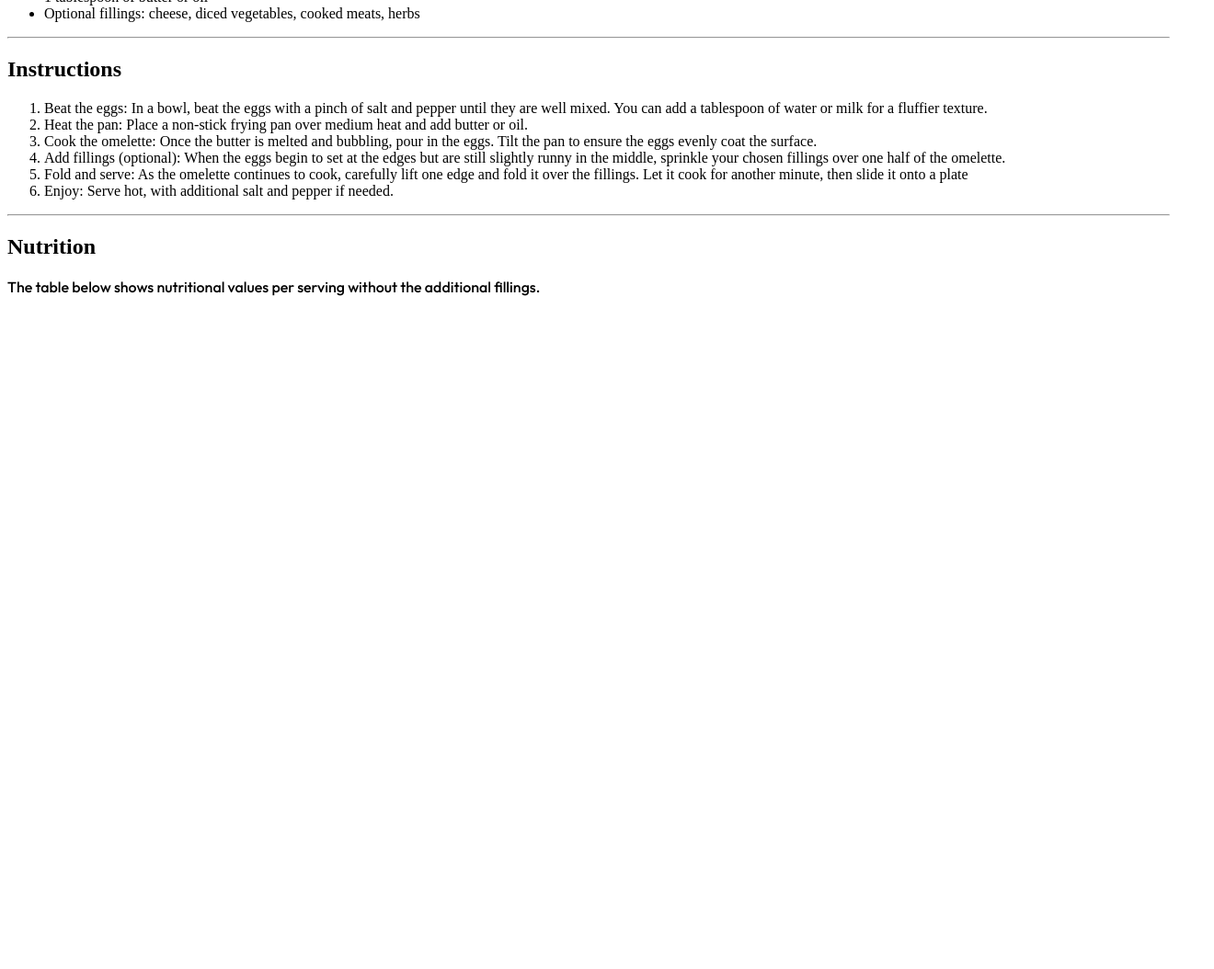
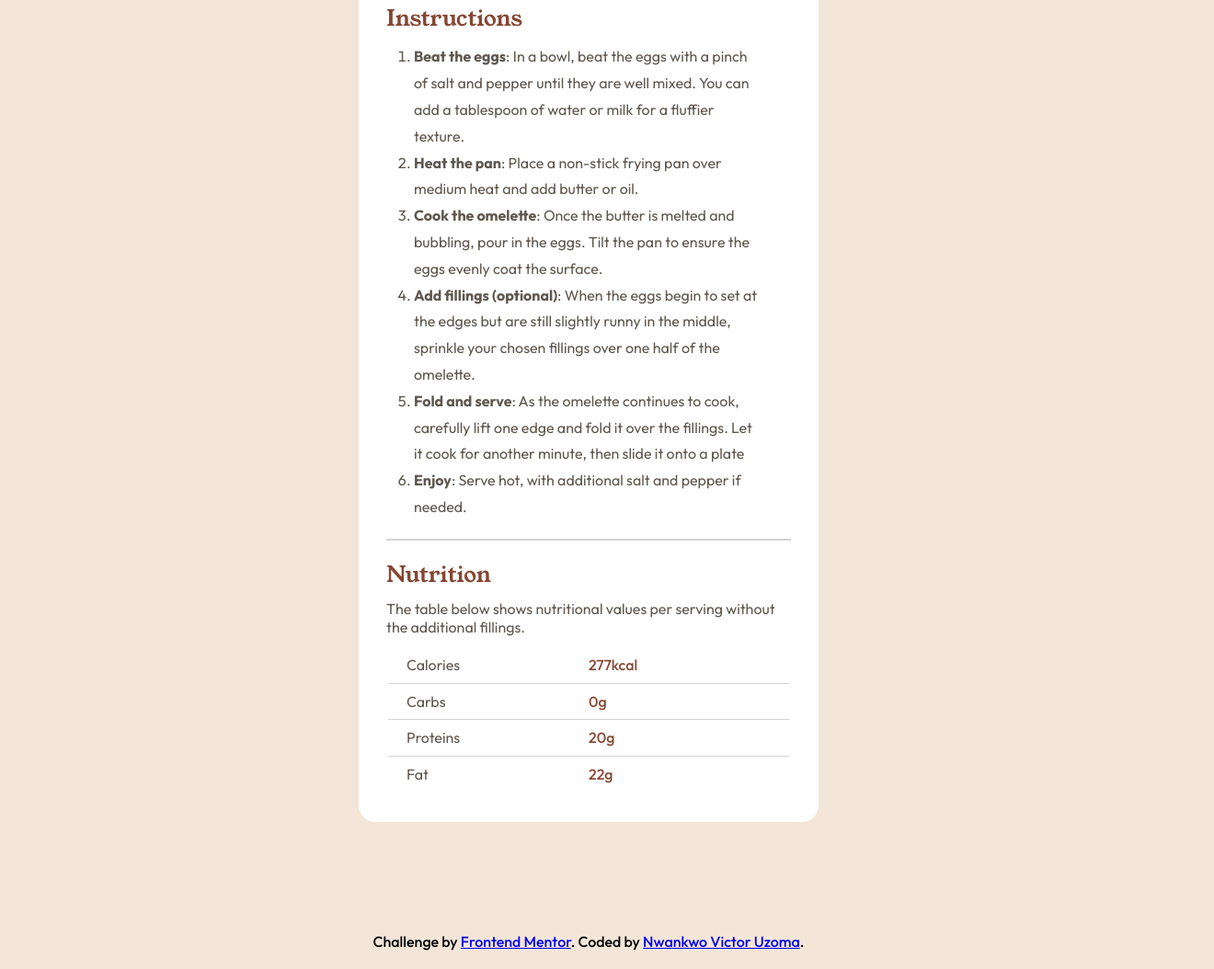
Before and after one commit to theuzomavictor/recipe-page, a plain HTML site: page index.html in a window 1280 px wide. Shown: the part 966-2020 px from the top of the page at 92% size, 1320 px wide, since content can reach past the window. Before the commit the page ends 1304 px from the top, so only its background shows below. Drawn offline with Linux system fonts and the light colour scheme.

Commit message:
Add styles to recipe page
Styles were added to recipe page to beautify it and make it look visually appealing

```diff
--- a/index.html
+++ b/index.html
@@ -7,13 +7,13 @@
     <link rel="stylesheet" href="./styles.css">
 </head>
 <body>
-    <div class="container">
-        <div>
-            <img src="./images/image-omelette.jpeg" alt="Omelette with vegetables" class="recipe-image">
+    <div class="main">
+        <div class="recipe-container">
+            <img src="./images/image-omelette.jpeg" alt="Omelette with vegetables" class="recipe-img">
             <div class="recipe-content">
                 <h1>Simple Omelette Recipe</h1>
                 <p>An easy and quick dish, perfect for any meal. This classic omelette combines beaten eggs cooked to perfection, optionally filled with your choice of cheese, vegetables, or meats.</p>
-                <div>
+                <div class="prep-time">
                     <h3>Preparation time</h3>
                     <ul>
                         <li><span>Total</span>: Approximately 10 minutes</li>
@@ -21,6 +21,7 @@
                         <li><span>Cooking</span>: 5 minutes</li>
                     </ul>
                 </div>
+                <div class="ingredients">
                     <h2>Ingredients</h2>
                     <ul>
                         <li>2-3 large eggs</li>
@@ -29,44 +30,48 @@
                         <li>1 tablespoon of butter or oil</li>
                         <li>Optional fillings: cheese, diced vegetables, cooked meats, herbs</li>
                     </ul>
+                </div>
                 <hr>
+                <div  class="instructions">
                     <h2>Instructions</h2>
                     <ol>
                         <li><span>Beat the eggs</span>: In a bowl, beat the eggs with a pinch of salt and pepper until they are well mixed. You can add a tablespoon of water or milk for a fluffier texture.</li>
                         <li><span>Heat the pan</span>: Place a non-stick frying pan over medium heat and add butter or oil.</li>
-                    <li>Cook the omelette: Once the butter is melted and bubbling, pour in the eggs. Tilt the pan to ensure the eggs evenly coat the surface.</li>
-                    <li>Add fillings (optional): When the eggs begin to set at the edges but are still slightly runny in the middle, sprinkle your chosen fillings over one half of the omelette.</li>
-                    <li>Fold and serve: As the omelette continues to cook, carefully lift one edge and fold it over the fillings. Let it cook for another minute, then slide it onto a plate</li>
-                    <li>Enjoy: Serve hot, with additional salt and pepper if needed.</li>
+                        <li><span>Cook the omelette</span>: Once the butter is melted and bubbling, pour in the eggs. Tilt the pan to ensure the eggs evenly coat the surface.</li>
+                        <li><span>Add fillings (optional)</span>: When the eggs begin to set at the edges but are still slightly runny in the middle, sprinkle your chosen fillings over one half of the omelette.</li>
+                        <li><span>Fold and serve</span>: As the omelette continues to cook, carefully lift one edge and fold it over the fillings. Let it cook for another minute, then slide it onto a plate</li>
+                        <li><span>Enjoy</span>: Serve hot, with additional salt and pepper if needed.</li>
                     </ol>
+                </div>
                 <hr>
+                <div class="nutrition">
                     <h2>Nutrition</h2>
                     <p>The table below shows nutritional values per serving without the additional fillings.</p>
+                    <table>
+                        <tr>
+                            <td>Calories</td>
+                            <td class="t-value">277kcal</td>
+                        </tr>
+                        <tr>
+                            <td>Carbs</td>
+                            <td class="t-value">0g</td>
+                        </tr>
+                        <tr>
+                            <td>Proteins</td>
+                            <td class="t-value">20g</td>
+                        </tr>
+                        <tr class="last-row">
+                            <td>Fat</td>
+                            <td class="t-value">22g</td>
+                        </tr>
+                    </table>
                 </div>
             </div>
         </div>
+    </div>
+    <div class="attribution">
+        Challenge by <a href="https://www.frontendmentor.io?ref=challenge" target="_blank">Frontend Mentor</a>.
+        Coded by <a href="https://x.com/theuzomavictor">Nwankwo Victor Uzoma</a>.
+      </div>
 </body>
 </html>
-
-
-
-  <!-- Nutrition
-
-  The table below shows nutritional values per serving without the additional fillings.
-
-  Calories
-  277kcal
-
-  Carbs
-  0g
-
-  Protein
-  20g
-
-  Fat
-  22g
-
-  <div class="attribution">
-    Challenge by <a href="https://www.frontendmentor.io?ref=challenge" target="_blank">Frontend Mentor</a>.
-    Coded by <a href="#">Your Name Here</a>.
-  </div> -->
--- a/styles.css
+++ b/styles.css
@@ -3,13 +3,120 @@
 @import url('https://fonts.googleapis.com/css2?family=Outfit:wght@100..900&display=swap');
 
 
+* {
+    margin: 0;
+    padding: 0;
+    box-sizing: border-box;
+}
 
+body {
+    background-color: hsl(30, 54%, 90%);
+}
 
 h1 {
+    color: hsl(24, 5%, 18%);
+    margin-bottom: 20px;
     font-family: "Young Serif", serif;
+    font-weight: 400;
+}
+
+h2 {
+    margin-bottom: 10px;
+    font-family: "Young Serif", serif;
+    font-weight: 400;
+    color: hsl(14, 45%, 36%);
+}
+
+h3 {
+    font-family: "Outfit", sans-serif;
+    color: hsl(332, 51%, 32%);
 }
 
 p {
     font-family: "Outfit", sans-serif;
+    color: hsl(30, 10%, 34%);
+}
+
+hr {
+    margin: 20px 0px;
+    border: 0.5px solid lightgray;
+}
+
+span {
+    font-weight: bold;
+}
+
+li, td {
+    font-family: "Outfit", sans-serif;
+    color: hsl(30, 10%, 34%);
+    line-height: 1.8rem;
+}
+
+table {
+    margin-top: 10px;
+    margin-bottom: 30px;
+    width: 100%;
+}
+
+tr {
+    display: grid;
+    grid-template-columns: 1fr 1fr;
+    border-bottom: 0.5px solid lightgray;
+    padding: 5px 20px;
+}
+
+.main {
+    display: flex;
+    justify-content: center;
+    align-items: center;
+}
+
+.recipe-container {
+    max-width: 500px;
+    background-color: #ffffff;
+    margin: 100px 0px;
+    border-radius: 18px;
+}
+
+.recipe-img {
+    max-width: 100%;
+    padding: 30px;
+    padding-bottom: 20px;
+    border-radius: 36px;
+}
+
+.recipe-content {
+    padding: 0px 30px;
+}
+
+.prep-time {
+    background-color: hsl(30, 54%, 90%);
+    padding: 20px;
+    margin: 20px 0px;
+    border-radius: 8px;
+}
+
+.prep-time ul {
+    padding: 10px 20px;
+}
+
+.ingredients ul, .instructions  ol {
+    padding: 0px 30px;
+}
+
+.t-value {
+    color: hsl(14, 45%, 36%);
     font-weight: 500;
 }
+
+table .last-row {
+    border-bottom: none;
+}
+
+.attribution {
+    font-size: 16px;
+    text-align: center;
+    font-family: "Outfit", sans-serif;
+    font-weight: 500;
+    padding: 20px 0px;
+}
```
Lines whose indentation alone changed are shown as unchanged.
